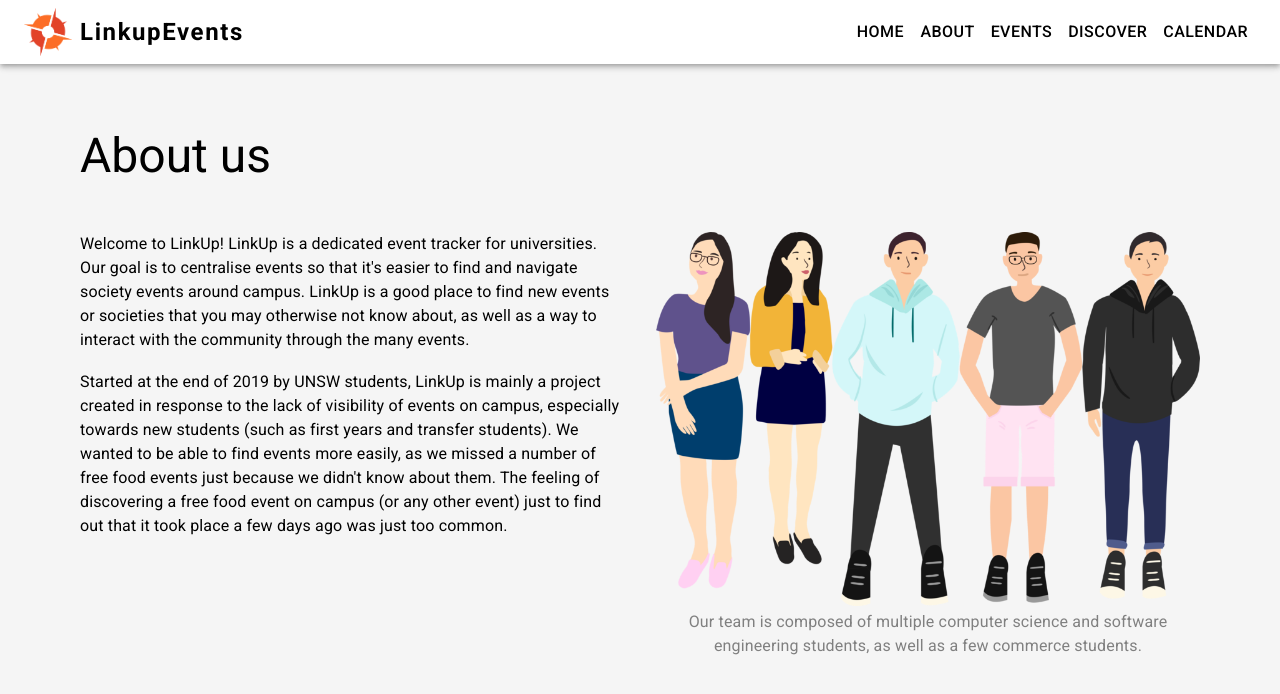
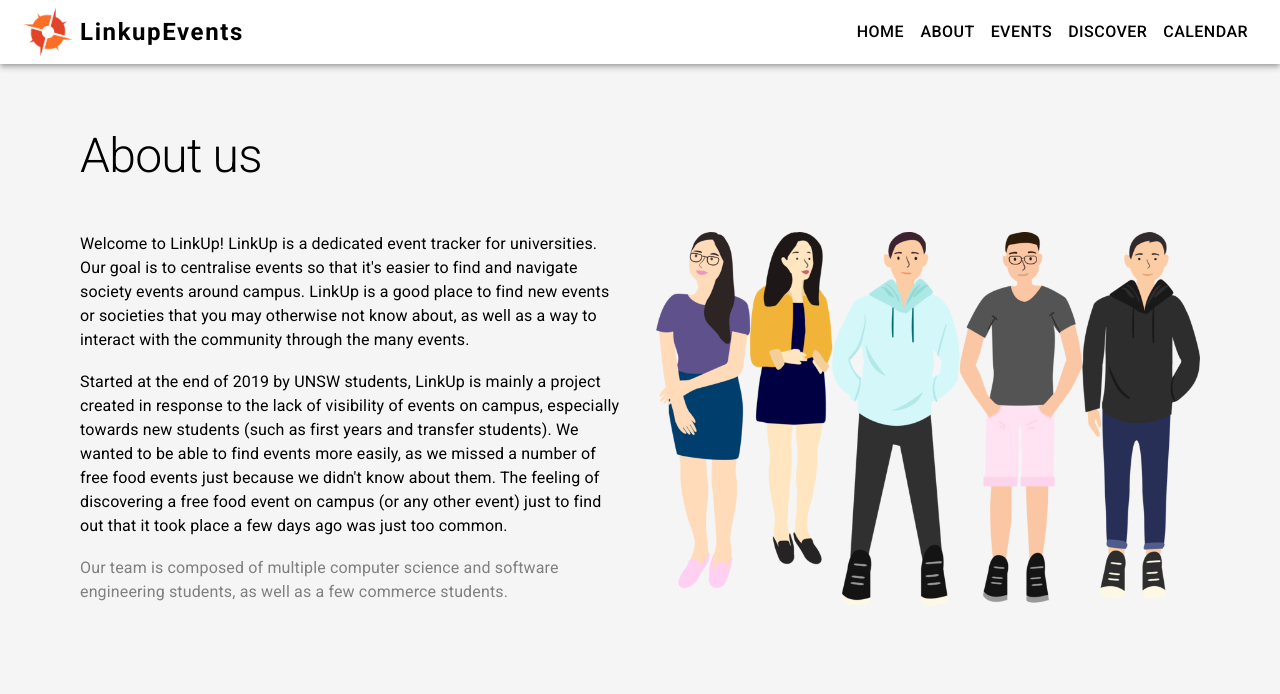
Before and after one commit to dchenz/linkupevents-clone, a React (Create React App) app: page /about in a window 1280 px wide. Shown: the top 694 px of the page. Built offline with nearby package versions, Linux system fonts and the light colour scheme.

Commit message:
Reduce font size of h[123] tags

```diff
--- a/src/index.css
+++ b/src/index.css
@@ -2,3 +2,15 @@
     margin: 0;
     background-color: #f5f5f5;
 }
+
+h1 {
+    font-size: 3rem !important;
+}
+
+h2 {
+    font-size: 2.5rem !important;
+}
+
+h3 {
+    font-size: 2rem !important;
+}
--- a/src/pages/About/index.jsx
+++ b/src/pages/About/index.jsx
@@ -1,6 +1,5 @@
 import { Container, Grid, Typography } from "@mui/material";
 import React from "react";
-import "./styles.css";
 import TeamGraphic from "./team.png";
 
 export default function About() {
@@ -8,7 +7,7 @@
     <Container>
       <Grid container my={4}>
         <Grid item md={12}>
-          <Typography variant="h3" px={2} py={4}>
+          <Typography variant="h1" px={2} py={4}>
             About us
           </Typography>
         </Grid>
@@ -28,18 +27,17 @@
             The feeling of discovering a free food event on campus (or any other event) just to find out
             that it took place a few days ago was just too common.
           </Typography>
+          <br />
+          <Typography color="gray">
+            Our team is composed of multiple computer science and software engineering students, as well as a few commerce students.
+          </Typography>
         </Grid>
         <Grid item md={6} p={2}>
-          <div>
-            <img
-              src={TeamGraphic}
-              alt="Graphic design of the Linkup team"
-              width="100%"
-            />
-            <Typography className="team-caption">
-              Our team is composed of multiple computer science and software engineering students, as well as a few commerce students.
-            </Typography>
-          </div>
+          <img
+            src={TeamGraphic}
+            alt="Graphic design of the Linkup team"
+            width="100%"
+          />
         </Grid>
       </Grid>
     </Container>
--- a/src/pages/About/styles.css
+++ /dev/null
@@ -1,4 +0,0 @@
-.team-caption {
-    color: grey;
-    text-align: center;
-}
```
